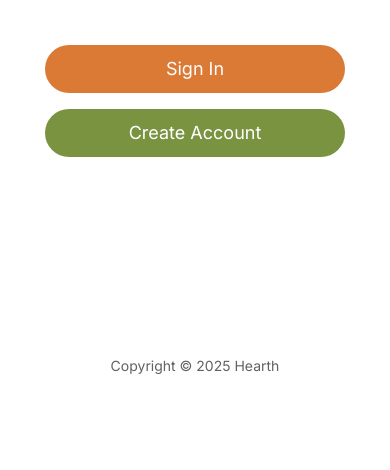
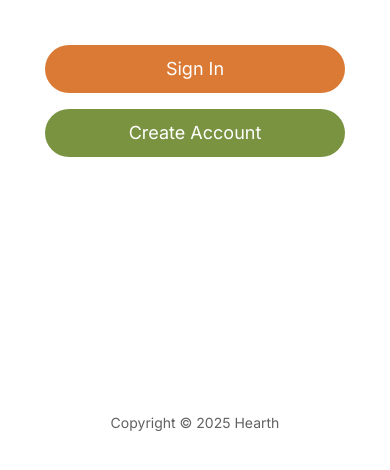
Before and after one commit to Jereriviel/js2-ca, a website built with Vite: page index.html in a window 390 px wide. Shown: the part 450-920 px from the top of the page. Built offline with nearby package versions, Linux system fonts and the light colour scheme.

Commit message:
Fixed footer for mobile view

```diff
--- a/index.html
+++ b/index.html
@@ -27,9 +27,11 @@
     >
       <div>
         <main class="w-full">
-          <div id="app" class="main-app px-4 pb-14 sm:pb-0"></div>
+          <div id="app" class="main-app px-4"></div>
         </main>
-        <footer class="sticky bottom-0 flex flex-col bg-white">
+        <footer
+          class="mb-[56px] flex flex-col bg-white md:sticky md:bottom-0 md:mb-0"
+        >
           <p class="text-gray-dark self-center py-4 text-sm">
             Copyright © 2025 Hearth
           </p>
```
